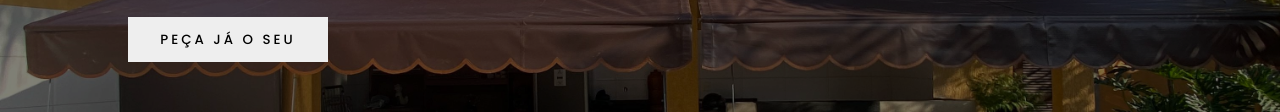
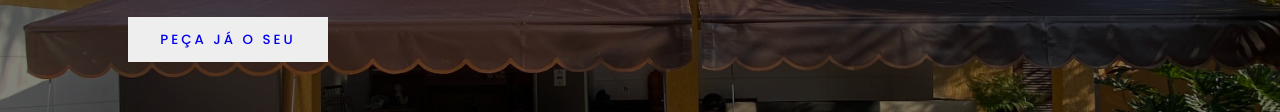
Before and after one commit to AlmiirCosta/sitelucas, a plain HTML site: page index.html in a window 1280 px wide. Shown: the part 349-461 px from the top of the page. Drawn offline with Linux system fonts and the light colour scheme.

Commit message:
ADD WHATSAP

```diff
--- a/index.html
+++ b/index.html
@@ -35,7 +35,7 @@
                         cobertura.</p>
 
                     <div class="buttons">
-                        <button>Peça já o seu</button>
+                        <button ><a href="https://w.app/FfVm8K">Peça já o seu</a></button>
                     </div>
                 </div>
             </div>
```
